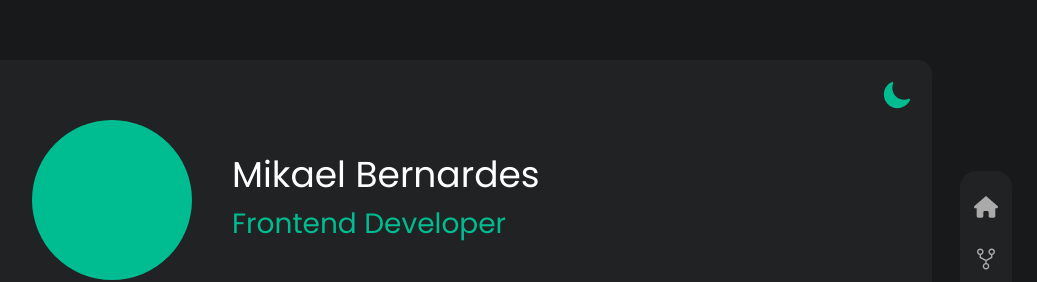
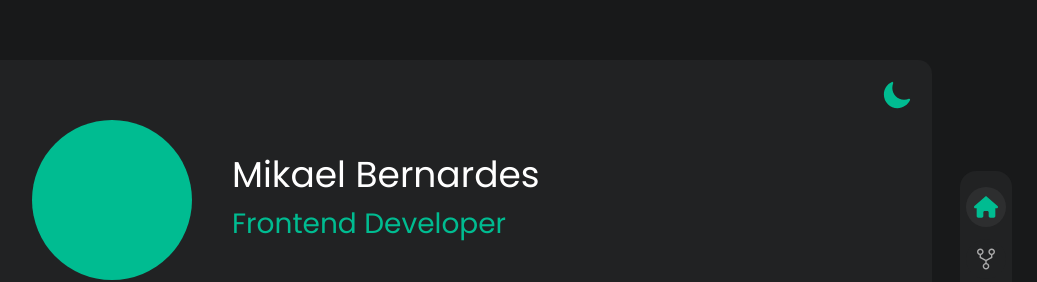
Before and after one commit to mikaelbernardes/my-portfolio, a Next.js app: page / in a window 1280 px wide. Shown: the top 282 px of the page, without its empty margins (188-1225 px from the left). Built offline with nearby package versions, Linux system fonts and the light colour scheme.

Commit message:
feat: add color style in navigation to locate where the is

```diff
--- a/src/app/_sections/PerfilSection.tsx
+++ b/src/app/_sections/PerfilSection.tsx
@@ -11,7 +11,7 @@ function PerfilSection() {
     "text-3xl text-Primary absolute right-5 top-5 cursor-pointer transition-all";
 
   return (
-    <SectionComponent id="perfil">
+    <SectionComponent id="home">
       {theme === "dark" ? (
         <IoMoon className={iconThemeStyle} onClick={toggle} />
       ) : (
--- a/src/app/page.tsx
+++ b/src/app/page.tsx
@@ -1,4 +1,6 @@
 "use client";
+
+import { useEffect, useState } from "react";
 
 import { Navigation } from "@/components/Navigation";
 import { useThemeStore } from "@/factory/STORE_FACTORY/impls";
@@ -13,13 +15,35 @@ import { ResumeSection } from "./_sections/ResumeSection";
 
 export default function Home() {
   const { theme } = useThemeStore();
+  const [activeSection, setActiveSection] = useState<string>("");
+  console.log(activeSection);
+
+  useEffect(() => {
+    const sections = document.querySelectorAll(".section");
+    const observer = new IntersectionObserver(
+      (entries) => {
+        entries.forEach((entry) => {
+          if (entry.isIntersecting) {
+            setActiveSection(entry.target.id);
+          }
+        });
+      },
+      { threshold: 0.2 },
+    );
+
+    sections.forEach((section) => observer.observe(section));
+
+    return () => {
+      sections.forEach((section) => observer.unobserve(section));
+    };
+  }, []);
 
   return (
     <main
       className={`w-full h-h-fit flex items-center justify-center bg-100 ${theme === "dark" ? "dark" : ""}`}
     >
       <div className="w-full h-fit flex flex-col items-center justify-center py-[60px] bg-100 gap-[60px] relative">
-        <Navigation />
+        <Navigation isActiveItem={activeSection} />
         <PerfilSection />
         <HomeSection />
         <ProjectSection />
--- a/src/components/Navigation/NavigationItem/index.tsx
+++ b/src/components/Navigation/NavigationItem/index.tsx
@@ -7,17 +7,24 @@ import { IconType } from "react-icons";
 interface NavigationItemProps {
   icon: IconType | StaticImport;
   name: string;
+  isActive?: boolean;
   link?: string;
   onClick?: () => void;
 }
 
-function NavigationItem({ icon, name, link, onClick }: NavigationItemProps) {
+function NavigationItem({
+  icon,
+  name,
+  isActive,
+  link,
+  onClick,
+}: NavigationItemProps) {
   const isReactIcon = typeof icon === "function";
   return (
     <div className="group relative bg-300 rounded-full">
       {link ? (
         <div
-          className={`transition-all p-2 rounded-full ${isReactIcon ? "hover:bg-500" : ""} txt-300 hover:text-Primary cursor-pointer`}
+          className={`transition-all p-2 rounded-full hover:text-Primary dark:hover:text-Primary ${isReactIcon ? "hover:bg-500" : ""}  ${isActive ? "bg-500 text-Primary" : "txt-300"} cursor-pointer`}
           onClick={onClick}
         >
           <Link href={link}>{content({ icon, name })}</Link>
--- a/src/components/Navigation/index.tsx
+++ b/src/components/Navigation/index.tsx
@@ -4,7 +4,11 @@ import { useLanguageStore } from "@/factory/STORE_FACTORY/impls";
 import { countryFlag, NavigationItems } from "./data";
 import { NavigationItem } from "./NavigationItem";
 
-function Navigation() {
+interface NavigationProps {
+  isActiveItem: string;
+}
+
+function Navigation({ isActiveItem }: NavigationProps) {
   const { language, toggle } = useLanguageStore();
 
   return (
@@ -15,6 +19,7 @@ function Navigation() {
           icon={item.icon}
           name={language === "en" ? item.americanName : item.brazilianName}
           link={item.link}
+          isActive={isActiveItem === item.link.replace("#", "")}
         />
       ))}
       <hr className="border w-full border-BG500Light dark:border-BG500Dark" />
--- a/src/components/SectionComponent/index.tsx
+++ b/src/components/SectionComponent/index.tsx
@@ -17,7 +17,7 @@ function SectionComponent({
     <section
       id={id}
       data-testid={id}
-      className="flex flex-col sm:p-5 md:p-10 lg:p-[60px] sm:w-full md:w-[664px] lg:w-[960px] h-fit bg-300 md:rounded-[14px] lg:rounded-[14px] sm:gap-5 md:gap-10 lg:gap-10 relative"
+      className="section flex flex-col sm:p-5 md:p-10 lg:p-[60px] sm:w-full md:w-[664px] lg:w-[960px] h-fit bg-300 md:rounded-[14px] lg:rounded-[14px] sm:gap-5 md:gap-10 lg:gap-10 relative"
     >
       {title && Icon && (
         <div
```
